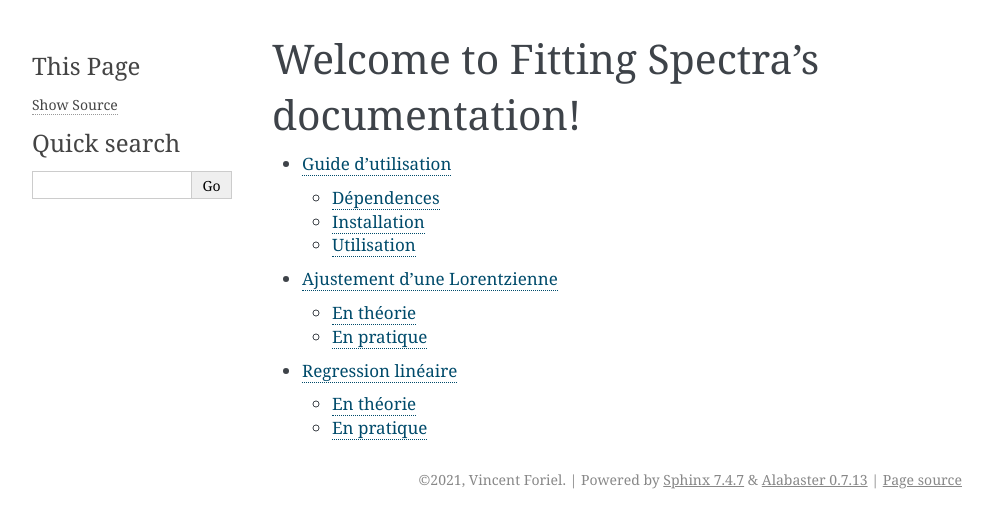
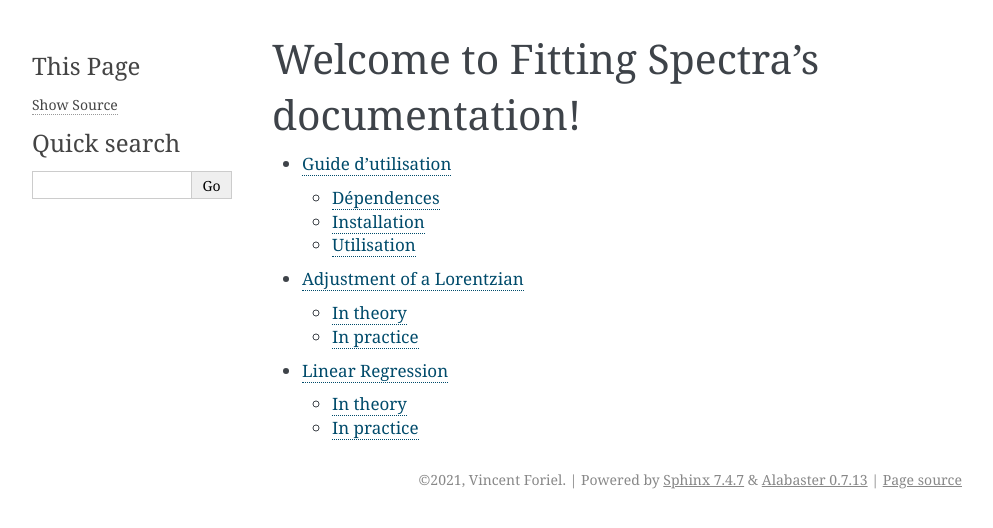
Before and after one commit to LeiRoF/M1-Fitting_Spectra, a Sphinx documentation site: the page built from docs/index.rst, in a window 1280 px wide. Shown: the top 528 px of the page, without its empty margins (148-1141 px from the left). Built offline with Sphinx 7.4.7, drawn with Linux system fonts in a browser that asks for light colours; some of the changed lines change nothing that is shown.

Commit message:
Minor changes

```diff
--- a/docs/LinReg.rst
+++ b/docs/LinReg.rst
@@ -1,25 +1,25 @@
 ********************
-Regression linéaire
+Linear Regression
 ********************
 
-En théorie
+In theory
 ==========
 
-A l'instar de l'ajustement pour une lorentzienne, l'idée est ici aussi d'appliquer le méthode des moindres carrés. Cependant, nous avons désormais une équation plus simple:
+Like the fit for a Lorentzian, the idea here is also to apply the least squares method. However, we now have a simpler equation:
 
 .. math::
     :label: y(x)
 
     y = a_0 + a_1 x
 
-L'objectif est donc de trouver la combinaison :math:`\{a_0, a_1\}` de sorte à minimiser les coefficients suivant.
+The objective is therefore to find the combination :math:`{a_0, a_1}` so as to minimise the following coefficients.
 
 .. math::
     :label: E
 
     E(a_0,a_1) = \sum_{i=1}^{N} W_i (a_1 x_i + a_0 - y_i)^2
 
-Le reste du développement est donc très similaire à celui effectué pour ajuster la Lorentzienne. Pour trouver un minimum, on cherche donc les points où la dérivée s'annule, ce qui nous donne:
+The rest of the development is therefore very similar to that done to fit the Lorentzian. To find a minimum, we look for the points where the derivative cancels, which gives us:
 
 .. math::
     :label: E'=0
@@ -27,8 +27,7 @@
     \begin{equation}
         \begin{cases}
             E_{a_0}' &= 0 \\
-            E_{a_1}' &= 0 \\
-            E_{a_2}' &= 0
+            E_{a_1}' &= 0
         \end{cases}\,\rightarrow
         \begin{cases}
             \sum_{i=1}^N W_i 2(a_1 x_i + a_0 - y_i) &= 0 \\
@@ -36,7 +35,7 @@
         \end{cases}\,
     \end{equation}
 
-Qui un fois décomposé  nous donne:
+Which when decomposed gives us:
 
 .. math::
     :label: sums
@@ -48,26 +47,26 @@
         \end{cases}\,
     \end{equation}
 
-Si on divise tout par :math:`N`, on obtient la moyenne de tous les termes:
+If we divide everything by :math:`N`, we get the average of all terms:
 
 .. math::
     :label: sys
 
     \begin{equation}
         \begin{cases}
-            a_1 \langle W \rangle \langle x \rangle   &+ a_0 \langle W \rangle       &= \langle W \rangle \langle y \rangle \\
-            a_1 \langle W \rangle \langle x^2 \rangle &+ a_0 \langle W \rangle \langle x \rangle   &= \langle W \rangle \langle y x \rangle \\
+            a_1 \langle W \rangle \langle x \rangle &+ a_0 \langle W \rangle &= \langle W \rangle \langle y \rangle \\
+            a_1 \langle W \rangle \langle x^2 \rangle &+ a_0 \langle W \rangle \langle x \rangle &= \langle W \rangle \langle y x \rangle
         \end{cases}\,
     \end{equation}
 
-Ainsi, on peut tout diviser par :math:`\langle W \rangle` et écrire ce système sous la forme d'une équation matricielle:
+Thus, we can divide everything by :math:`\langle W \rangle` and write this system as a matrix equation:
 
 .. math::
     :label: matrix
 
     \begin{pmatrix}
-        1                   & \langle x \rangle     \\
-        \langle x \rangle   & \langle x^2 \rangle
+        1 & \langle x \rangle \\
+        \langle x \rangle & \langle x^2 \rangle
     \end{pmatrix}.
     \begin{pmatrix}
         a_0 \\
@@ -78,41 +77,41 @@
         \langle y x \rangle
     \end{pmatrix}
 
-On peut donc déterminer les coefficients :math:`a_0, a_1`
+We can therefore determine the coefficients :math:`a_0, a_1`
 
 .. math::
     :label: a0_det
 
     a_0 = \frac{
     \begin{vmatrix}
-        \langle y \rangle    & \langle x \rangle   \\
-        \langle yx \rangle   & \langle x^2 \rangle \\
+        \langle y \rangle & \langle x \rangle \\
+        \langle yx \rangle & \langle x^2 \rangle
     \end{vmatrix}
     }{
     \begin{vmatrix}
-        1                   & \langle x \rangle    \\
-        \langle x \rangle   & \langle x^2 \rangle
+        1 & \langle x \rangle \\
+        \langle x \rangle & \langle x^2 \rangle
     \end{vmatrix}
     }
 
 .. math::
     :label: a0
 
-    a_0 = \frac  { \langle y \rangle \langle x^2 \rangle - \langle yx \rangle \langle x \rangle }
-                { \langle x^2 \rangle - \langle x \rangle \langle x \rangle }
+    a_0 = \frac { \langle y \rangle \langle x^2 \rangle - \langle yx \rangle \langle x \rangle }
+                { \langle x^2 \rangle - \langle x \rangle }
 
 .. math::
     :label: a1_det
 
     a_1 &= \frac{
     \begin{vmatrix}
-        1                    & \langle y \rangle    \\
-        \langle x \rangle    & \langle yx \rangle
+        1 & \langle y \rangle \\
+        \langle x \rangle & \langle yx \rangle
     \end{vmatrix}
     }{
     \begin{vmatrix}
-        1                   & \langle x \rangle    \\
-        \langle x \rangle   & \langle x^2 \rangle
+        1 & \langle x \rangle \\
+        \langle x \rangle & \langle x^2 \rangle
     \end{vmatrix}
     }
 
@@ -121,26 +120,26 @@
 .. math::
     :label: a1
 
-    a_1 = \frac  { \langle yx \rangle - \langle x \rangle \langle y \rangle }
-                { \langle x^2 \rangle - \langle x \rangle \langle x \rangle }
+    a_1 = \frac { \langle yx \rangle - \langle x \rangle \langle y \rangle }
+                { \langle x^2 \rangle - \langle x \rangle }
 
-En pratique
+In practice
 ===========
 
-Le programme vient lire un fichier contenant sur chaque ligne une valeur de :math:`\omega(P)`. On sait que les valeurs de P sont, respectivement pour chaque ligne: :math:`[1,3,6,10,15]`
+The program reads a file containing on each line a value of :math:`\omega(P)`. We know that the values of P are, respectively for each line: :math:`[1,3,6,10,15]`
 
-Ici, nous n'avons pas besoin de modifier les données car la fonction :math:`\omega(P)` est déjà sous la forme d'un polynome de type :math:`y = a_0 + a_1x`
+Here we do not need to modify the data because the function :math:`\omega(P)` is already in the form of a polynomial of type :math:`y = a_0 + a_1x`
 
-On calcule alors directement les sommes des différents éléments (:math:`\omega`, :math:`P` mais aussi leurs carré etc.). Ici, on calcul la somme et non la moyenne dans un soucis de minimisation du nombre de lignes de codes, mais le principe et le résultat sont les mêmes.
+We then directly calculate the sums of the different elements (:math:`\omega`, :math:`P` but also their square etc.). Here, we calculate the sum and not the average in order to minimise the number of lines of code, but the principle and the result are the same.
 
-Une fois cette étape effectuée, on peut désormais calculer les coefficients :math:`a_0`, :math:`a_1`, qui nous donnent directement l'expression de notre droite.
+Once this step is done, we can now calculate the coefficients :math:`a_0`, :math:`a_1`, which give us directly the expression of our line.
 
-On obtient donc une droite d'expression
+We thus obtain a line of expression
 
 .. math::
 
     \omega = 0.145 * P + 2282.498
 
-:math:`2282.498`` correspond donc à l'intensité minimale engendré par la rotation des molécules du gaz.
+:math:`2282.498`` thus corresponds to the minimum intensity generated by the rotation of the gas molecules.
 
 .. figure:: https://vincent.foriel.xyz/wp-content/uploads/2021/11/bokeh_plot-7.png
--- a/docs/Lorentzian.rst
+++ b/docs/Lorentzian.rst
@@ -1,22 +1,22 @@
 ******************************
-Ajustement d'une Lorentzienne
+Adjustment of a Lorentzian
 ******************************
 
-L'objectif est de faire concorder une forme de spectre théorique, qui prend la forme d'une lorentzienne à un nuage de point.
+The objective is to fit a theoretical spectrum shape, which takes the form of a Lorentzian to a point cloud.
 
-En théorie
+In theory
 ==========
 
-La lorentienne est définie par :
+The Lorentzian is defined by :
 
 .. math::
     :label: F(w)
 
     F(\omega) = \frac{S}{\pi} * \frac{\gamma}{(\omega-\omega_m)^2 + \gamma^2}
 
-Où :math:`\omega` est la fréquence d'émission; :math:`\omega_m` est la fréquence "moyenne", correspondant au centre de la lorentzienne; :math:`S = \int_{-\infty}^{\infty} F(\omega) d\omega` représente l'aire totale sous la courbe du spectre (assimilable à l'énergie totale); :math:`\gamma` est le coefficient d'élargissement du gas considéré.
+Where:math:`\omega` is the emission frequency; :math:`\omega_m` is the "average" frequency, corresponding to the centre of the Lorentzian; :math:`S = \int_{-\infty}^{\infty} F(\omega) d\omega` is the total area under the spectrum curve (equivalent to the total energy); :math:`\gamma` is the broadening coefficient of the gas under consideration.
 
-Afin de pouvoir réaliser cet ajustement théorique, nous avons besoin de transformer cette fonction de sorte à ce qu'elle prenne la forme d'un polynôme. On prend donc son inverse:
+In order to perform this theoretical fit, we need to transform this function so that it takes the form of a polynomial. We therefore take its inverse:
 
 .. math::
     :label: F(w)-1
@@ -25,7 +25,7 @@
 
     & = \frac{\pi}{S\gamma}\omega^2 - \frac{2\pi\omega_m}{S\gamma}\omega + \frac{\pi(\omega_m^2 + \gamma^2)}{S\gamma}
 
-Pour le programm, les valeurs d'omega risquent d'être trop grande. On définit alors :
+For the program, the values of omega are likely to be too large. We then define :
 
 .. math::
     :label: x
@@ -34,28 +34,28 @@
 
     & \equiv \frac{\omega - \bar{\omega}}{\sigma}
 
-Ce qui nous donne :
+This gives us :
 
 .. math::
     :label: F(x)-1
 
     F(\omega)^{-1} = \frac{\pi\gamma^2}{S\gamma}x^2 + \frac{2\pi\sigma}{S\gamma}(\bar{\omega}-\omega_m)x + \frac{\pi}{S\gamma}(\gamma^2 + (\bar{\omega} - \omega_m)^2)
 
-Que l'on peut réecrire sous la forme:
+Which can be rewritten as:
 
 .. math::
     :label: y(x)
 
     F(\omega)^{-1} = a_2x^2 + a_1x + a_0
 
-L'objectif est donc de trouver la combinaison :math:`\{a_0, a_1, a_2\}` de sorte à minimiser les coefficients
+The objective is to find the combination :math:`{a_0, a_1, a_2}` so as to minimize the coefficients
 
 .. math::
     :label: E
 
     E(a_0,a_1,a_2) = \sum_{i=1}^{N} W_i (a_2 x_i^2 + a_1 x_i + a_0 - y_i)^2
 
-Pour trouver un minimum, on cherche donc les points où la dérivée s'annule, ce qui nous donne:
+To find a minimum, we therefore look for the points where the derivative cancels, which gives us:
 
 .. math::
     :label: E'=0
@@ -73,7 +73,8 @@
         \end{cases}\,
     \end{equation}
 
-Qui un fois décomposé  nous donne:
+
+Which when decomposed gives us:
 
 .. math::
     :label: sums
@@ -86,7 +87,8 @@
         \end{cases}\,
     \end{equation}
 
-Si on divise tout par :math:`N`, on obtient la moyenne de tous les termes:
+
+If we divide everything by :math:`N`, we get the average of all terms:
 
 .. math::
     :label: sys
@@ -99,7 +101,8 @@
         \end{cases}\,
     \end{equation}
 
-Ainsi, on peut tout diviser par :math:`\langle W \rangle` et écrire ce système sous la forme d'une équation matricielle:
+
+Thus, we can divide everything by :math:`\langle W \rangle` and write this system as a matrix equation:
 
 .. math::
     :label: matrix
@@ -120,7 +123,25 @@
         \langle y x^2 \rangle
     \end{pmatrix}
 
-On peut donc déterminer les coefficients :math:`a_0, a_1, a_2`
+
+So we can determine the coefficients :math:`a_0, a_1, a_2`
+
+.. math::
+    :label: a0
+
+    a_0 = \frac{
+    \begin{vmatrix}
+        \langle y \rangle & \langle x \rangle & \langle x^2 \rangle
+        \langle yx \rangle & \langle x^2 \rangle & \langle x^3 \rangle
+        \langle yx^2 \rangle & \langle x^3 \rangle & \langle x^4 \rangle
+    \end{vmatrix}
+    }{
+    \begin{vmatrix}
+        1 & \langle x & \langle x^2
+        \1 & \langle x \rangle & \langle x^2 \rangle & \langle x^3 \rangle
+        \rangle x^2 \rangle & \langle x^3 \rangle & \langle x^4 \rangle
+    \end{vmatrix}
+    }
 
 .. math::
     :label: a0
@@ -173,7 +194,7 @@
     \end{vmatrix}
     }
 
-Une fois ces coefficants calculés, on peut alors retrouver les valeurs de :math:`S`, :math:`\gamma` et :math:`\bar{\omega}`. Leur expression peut être récupéré des equations :eq:`F(x)-1` et :eq:`y(x)`
+Once these coefficients have been calculated, the values of :math:`S`, :math:``gamma` and :math:``bar{\omega}` can be found. Their expression can be recovered from the equations :eq:`F(x)-1` and :eq:`y(x)`
 
 .. math::
     :label: wm
@@ -188,35 +209,35 @@
 .. math::
     :label: S
 
-    S = \frac{\pi \sigma}{\sqrt{a_0 a_2 - \frac{a_1^2}{4}}}
+    S = \frac{pi \sigma}{\sqrt{a_0 a_2} - \frac{a_1^2}{4}}
 
-Avec ces 3 paramètres, on a alors une description complète de :math:`F(\omega)` tel que décrite initialement dans l'équation :eq:`F(w)`
+With these 3 parameters, we then have a complete description of :math:`F(\omega)` as initially described in the equation :eq:`F(w)`
 
-En pratique
+In practice
 ===========
 
-Le programme vient lire un fichier contenant sur chaque ligne une valeur de :math:`F(\omega)`. On sait que ces valeurs sont données pour un :math:`\omega` démarrant à 2280 et chaque ligne incrémente :math:`\omega` de 0,01.
+The program reads a file containing on each line a value of :math:`F(\omega)`. We know that these values are given for a :math:`\omega` starting at 2280 and each line increments :math:`\omega` by 0.01.
 
-Grâce à ces informations, on a les coordonnées de chaque point. On veut cependant inverser la coordonnée :math:`y` car on s'intéresse à :math:`F(\omega)^{-1}` afin d'avoir une fonction sous la forme d'un polynôme.
+With this information, we have the coordinates of each point. However, we want to invert the coordinate :math:`y` because we are interested in :math:`F(\omega)^{-1}` in order to have a function in the form of a polynomial.
 
-Egalement, on calcule pour chaque valeur de :math:`\omega`, la valeur de :math:`x` associée.
+Also, we calculate for each value of :math:`\omega`, the associated value of :math:`x`.
 
-A ce moment là, nous avons un nouveau jeu de coordonnées qui vont pouvoir être exploités. On calcule alors les valeurs moyennes des différents éléments (:math:`x`, :math:`y` mais aussi leurs carré etc.). Le calcule de cette moyenne se fait via une routine dédiée.
+At this point, we have a new set of coordinates that can be exploited. We then calculate the average values of the different elements (:math:`x`, :math:`y` but also their square etc.). The calculation of this average is done via a dedicated routine.
 
-Une fois cette étape effectuée, on peut désormais calculer les coefficients :math:`a_0`, :math:`a_1` et :math:`a_2`.
+Once this is done, we can now calculate the coefficients :math:`a_0`, :math:`a_1` and :math:`a_2`.
 
-De là, on peut calculer les valeurs de :math:`\bar{\omega}`, :math:`\gamma` et :math:`S`.
+From this we can calculate the values of :math:`\bar{\omega}`, :math:`\gamma` and :math:`S`.
 
-En utilisant le premier spectre corrspondant à une pression de 1 atm, on obtient le résultat suivant:
+Using the first spectrum corresponding to a pressure of 1 atm, we obtain the following result:
 
 .. figure:: https://vincent.foriel.xyz/wp-content/uploads/2021/11/bokeh_plot-1.png
 
-Cependant, on remarque que la courbe qu'on obtient ne coincide pas totalement avec nos données initiales. En effet, ici, nous avons donné un poids égale à chacune des valeurs experimentales. Or, les valeurs hautes sont plus significatives que les valeurs basses car le bruit devient relativement négligeable. Ainsi, pour éviter d'essayer d'ajuster la courbe au bruit ambient, et ainsi avoir ce genre d'erreur, on donne un poids proportionel à l'intensité au carré de chaque mesure.
+However, we notice that the curve we obtain does not totally coincide with our initial data. Indeed, here, we have given an equal weight to each of the experimental values. However, the high values are more significant than the low values because the noise becomes relatively negligible. So, to avoid trying to adjust the curve to the ambient noise, and thus having this kind of error, we give a weight proportional to the squared intensity of each measurement.
 
-De cette façon, on obtient le résultat suivant:
+In this way, we obtain the following result:
 
 .. figure:: https://vincent.foriel.xyz/wp-content/uploads/2021/11/bokeh_plot-2.png
 
-On peut ainsi répéter l'opération pour les autres spectres, donc pour d'autres pressions, ce qui nous donne:
+The operation can be repeated for the other spectra, thus for other pressures, which gives us:
 
 .. figure:: https://vincent.foriel.xyz/wp-content/uploads/2021/11/bokeh_plot-4.png
--- /dev/null
+++ b/docs/toTex.py
@@ -0,0 +1,10 @@
+import os
+import docutils.core
+
+if not os.path.isdir("tex"):
+    os.makedirs("tex/")
+
+for file in os.listdir():
+    if file[-4:] == ".rst":
+        print(file)
+        docutils.core.publish_file(source_path=file,destination_path= "tex/" + file[:-4] + ".tex", writer_name="latex")
```
Also changed, not shown: 1 other file.
